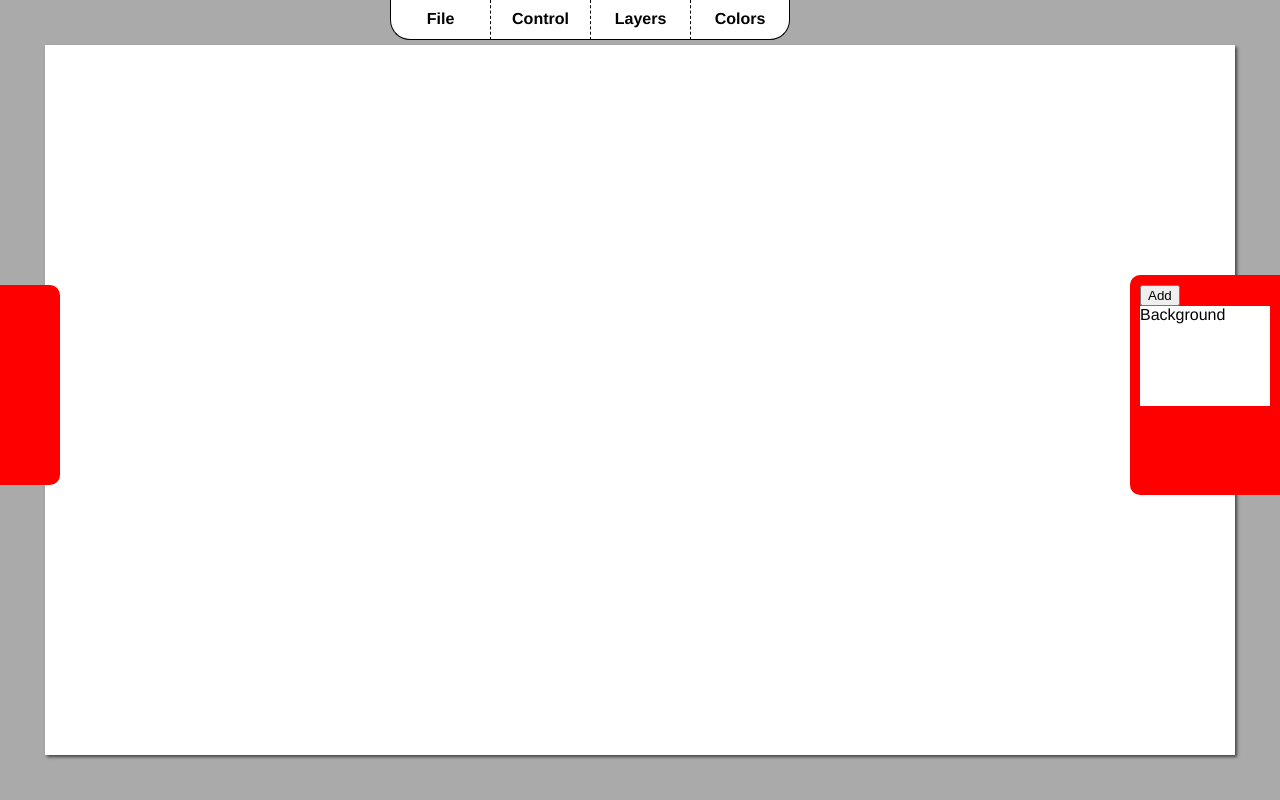
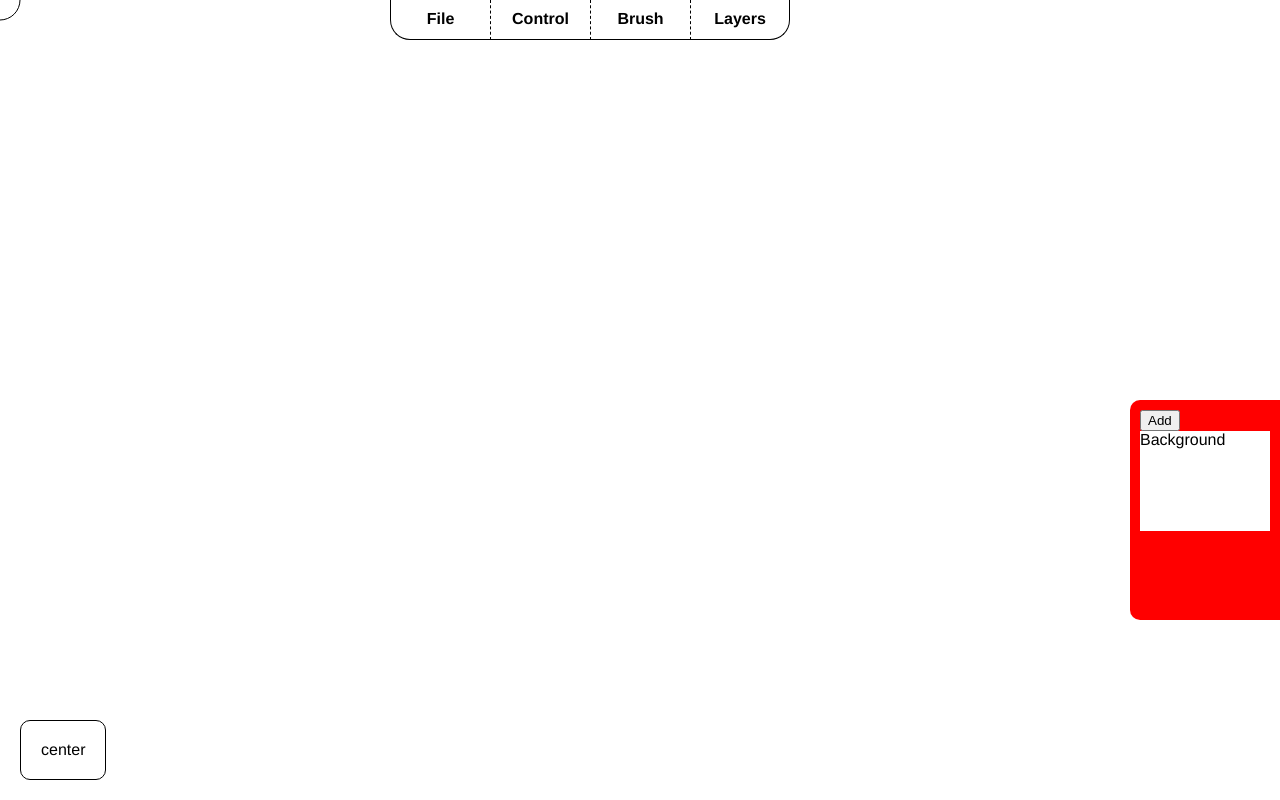
Before and after one commit to plachenko/flipslide_old, a Vue app: page / in a window 1280 px wide. Both pictures are taken after a click on the element "Layers". Built offline with nearby package versions, Linux system fonts and the light colour scheme.

Commit message:
adding basic control functionality

```diff
--- a/src/App.vue
+++ b/src/App.vue
@@ -1,15 +1,15 @@
 <template>
   <div id="app" onresize="resizer()">
     <div id="topContainer">
-      <div class="btn" @click="visible.control = !visible.control">File</div>
+      <div class="btn">File</div>
       <div class="btn" @click="visible.control = !visible.control">Control</div>
-      <div class="btn">Layers</div>
-      <div class="btn" @click="visible.control = !visible.control">Colors</div>
+      <div class="btn" @click="visible.brush = !visible.brush">Brush</div>
+      <div class="btn" @click="visible.layers = !visible.layers">Layers</div>
     </div>
     <FSControl v-show="visible.control" />
 
-    <div class="menu left" ref="left_menu"></div>
-    <div class="menu right" ref="right_menu" id="layer_menu">
+    <div class="menu left" ref="left_menu" v-show="visible.brush"></div>
+    <div class="menu right" ref="right_menu" v-show="visible.layers" id="layer_menu">
       <div class="item_container">
         <draggable
           :list="layers"
@@ -24,7 +24,7 @@
         </draggable>
       </div>
     </div>
-    <div ref="can" :style="{transform: 'rotate('+rotation+'deg'+') scale('+scale+')'}" id="canvas-container">
+    <div ref="can" :style="{transform: 'translate('+translate.x1+'px,'+translate.y1+'px) rotate('+rotation+'deg'+') scale('+scale+')'}" id="canvas-container">
       <!--
       <div class="handle tb" v-for="(i, idx) in 2" :key="idx" :style="{ }"></div>
       <div class="handle rl" style="top: -30px;"></div>
@@ -35,6 +35,7 @@
       <div class="handle corner" style="right: -30px; bottom: -30px;"></div>
       -->
     </div>
+    <div id="control_center" @click="center" v-show="visible.control">center</div>
   </div>
 </template>
 
@@ -55,30 +56,36 @@ export default {
     this.centerCanvas()
 
     window.addEventListener('resize', this.resizeEvt)
+
     this.$eh.$on('set', () => {
+      this.rot = 0
+      this.translate.x2 = -1 * this.translate.x1
+      this.translate.y2 = -1 * this.translate.y1
+
+      this.setScale = this.scale
+    })
+
+    this.$eh.$on('translate', (e)=>{
+      this.translate.x1 = (e.x - this.translate.x2)
+      this.translate.y1 = (e.y - this.translate.y2)
     })
 
     this.$eh.$on('rotater', (e)=>{
-      this.rotation = e
-
+      if((e/360) <= Math.PI*2){
+        this.rotation += (e / 360)
+      }
     })
 
     this.$eh.$on('scaler', (e)=>{
-      this.scale = e
-      /*
       if(e > 1){
-        this.scale += e
-        console.log('zoom in!')
+        this.scale = e + (this.setScale - 1)
+      } else if(e === 1) {
+        this.scale = 1
       } else {
-        this.scale += 1 - e
-        console.log('zoomOut')
+        if(this.scale > .1){
+          this.scale = this.setScale - (1 - e)
+        }
       }
-      /*
-      if(e < 1){
-      } else {
-        this.scale -= e
-      }
-      */
     })
   },
   data() {
@@ -86,8 +93,18 @@ export default {
       canvas_container: null,
       width: 0,
       scale: 1,
+      margin: 0,
+      translate: {
+        x1: 0,
+        y1: 0,
+        x2: 0,
+        y2: 0
+      },
+      setScale: 1,
       visible: {
-        control: false
+        control: true,
+        layers: false,
+        brush: false
       },
       temp_scale: 0,
       rotation: 0,
@@ -109,7 +126,7 @@ export default {
       this.sizeRight()
     },
     sizeRight(){
-      let margin = 30
+      let margin = this.margin
       let _left = this.$refs.left_menu
       let _w = window.innerWidth - margin
       let _h = window.innerHeight - margin
@@ -117,7 +134,7 @@ export default {
       _left.style.top = (_h / 2) - (_left.clientHeight / 2) + "px"
     },
     sizeLeft(){
-      let margin = 30
+      let margin = this.margin
       let _right = this.$refs.right_menu
       let _w = window.innerWidth - margin
       let _h = window.innerHeight - margin
@@ -127,7 +144,7 @@ export default {
     sizeCanvas(){
       let _can = this.canvas_container
 
-      let margin = 90
+      let margin = this.margin
       let _w = window.innerWidth - margin
       let _h = window.innerHeight - margin
 
@@ -146,6 +163,17 @@ export default {
 
       _can.style.left = _w + "px"
       _can.style.top = _h + "px"
+    },
+    center(){
+      this.rotation = 0;
+      this.scale = 1;
+      this.setScale = 1
+      this.translate= {
+        x1: 0,
+        x2: 0,
+        y1: 0,
+        y2: 0
+      };
     }
   }
 }
@@ -271,4 +299,16 @@ height: 100%; width: 20px;
   height: 20px;
 }
 
+#control_center {
+  border-radius: 10px;
+  background-color: #fff;
+  border: 1px solid;
+  position: absolute;
+  bottom: 20px;
+  left: 20px;
+  z-index: 9999;
+  cursor: pointer;
+  padding: 20px;
+}
+
 </style>
--- a/src/components/FSControl.vue
+++ b/src/components/FSControl.vue
@@ -16,7 +16,12 @@ export default {
             context: null,
             mousePos: null,
             points: [],
-            md: false
+            md: false,
+            middle: false,
+            scaler: 0,
+            rotOffset: 60,
+            firstAngle: 0,
+            secondAngle: 0
         }
     },
     mounted(){
@@ -76,7 +81,11 @@ export default {
             let _x = Math.round(e.clientX)
             let _y = Math.round(e.clientY)
 
-            this.md = true
+            if(e.which === 2){
+                this.middle = true
+            } else {
+                this.md = true
+            }
 
             Vue.set(this.points, 0, {x: _x, y: _y})
             Vue.set(this.points, 1, {x: _x, y: _y})
@@ -86,8 +95,24 @@ export default {
             let _x = Math.round(e.clientX)
             let _y = Math.round(e.clientY)
 
-            if(this.md){
+            if(this.md) {
+                if(Math.abs(this.xDiff) < this.rotOffset && Math.abs(this.yDiff) < this.rotOffset){
+                    if(this.points[0].x < this.points[1].x){
+                        this.scaler = 1 - (this.hyp / 50)
+                    }else{
+                        this.scaler = 1 + (this.hyp / 50)
+                    }
+                } else {
+                    this.scaler = 1
+                }
+
                 Vue.set(this.points, 0, {x: _x, y: _y})
+                this.$eh.$emit('scaler', this.scaler)
+            } else if(this.middle) {
+                _x = (Math.round(e.clientX - this.points[0].x))
+                _y = (Math.round(e.clientY - this.points[0].y))
+
+                this.$eh.$emit('translate', {x: _x, y: _y})
             } else {
                 this.context.clearRect(0, 0, window.innerWidth, window.innerHeight)
                 this.mousePos = {x: _x, y: _y}
@@ -97,6 +122,8 @@ export default {
             // Clear the canvas.
             this.points = []
             this.md = false
+            this.middle = false
+            this.$eh.$emit('set')
 
             this.context.clearRect(0,0,this.canvas.width, this.canvas.height)
         },
@@ -120,8 +147,7 @@ export default {
                 this.drawPoints()
                 this.drawText()
 
-                // this.$eh.$emit('rotater', this.soh)
-                // this.$eh.$emit('scaler', this.scaler)
+                // this.$eh.$emit('rotater', this.secondAngle * (90/ Math.PI))
             } else {
                 this.drawMouse()
             }
@@ -171,7 +197,7 @@ export default {
                 _ctx.closePath()
             }
 
-            _ctx.fillText(Math.round(this.hyp), _midX, _midY - 25)
+            // _ctx.fillText(Math.round(this.hyp), _midX, _midY - 25)
             _ctx.fillText(Math.round(this.soh * (180 / Math.PI)), this.points[1].x + 40, this.points[1].y + 20)
         },
         drawPoints() {
@@ -191,10 +217,42 @@ export default {
             let _midX = (this.xDiff / 2) + this.points[0].x
             let _midY = (this.yDiff / 2) + this.points[0].y
             let _ctx = this.context
-            let _sAngle = 0
             let _x = this.points[1].x
             let _y = this.points[1].y
+            let _offset = this.rotOffset
+            let _i = 0
 
+            //Draw InnerCircle
+            if(this.hyp < _offset){
+                _ctx.lineWidth = 1
+                _ctx.strokeStyle = "#000"
+
+                _ctx.beginPath()
+                _ctx.arc(_x, _y, _offset, 0, Math.PI * 2)
+                _ctx.stroke()
+                _ctx.closePath()
+                this.firstAngle = 0
+                this.secondAngle = 0
+            } else {
+                if(!this.firstAngle){
+                    this.firstAngle = -1 * this.soh
+                }
+
+                if(Math.abs(this.secondAngle) <= (Math.PI*2) - this.firstAngle){
+                    this.secondAngle = ((this.xDiff/10) / Math.PI*2)
+                }
+
+                _ctx.lineWidth = 3
+                _ctx.strokeStyle = "#000"
+
+                //Draw InnerCircle
+                _ctx.beginPath()
+                _ctx.arc(_x, _y, _offset, this.firstAngle, this.secondAngle)
+                _ctx.stroke()
+                _ctx.closePath()
+            }
+
+/*
             if(_x < this.points[0].x){
                 // console.log('x is less...')
                 _sAngle = -1 * this.soh
@@ -202,25 +260,20 @@ export default {
                 // console.log('x is more...')
                 _sAngle = -1 * (-1 * this.soh + 1)
             }
+            */
 
-            _ctx.lineWidth = 3
-            _ctx.strokeStyle = "#000"
-
-            //Draw InnerCircle
-            _ctx.beginPath()
-            _ctx.arc(_x, _y, 25, _sAngle, 0)
-            _ctx.stroke()
-            _ctx.closePath()
 
             _ctx.lineWidth = 1
-
+            /*
             //Draw OverCircle
             _ctx.beginPath()
             _ctx.arc(_midX, _midY, (this.hyp / 2), 0, (Math.PI * 2))
             _ctx.stroke()
             _ctx.closePath()
+            */
 
             // Draw Ticks
+            /*
             for(var i = 0; i <= 10; i ++) {
                 _ctx.beginPath()
                 _ctx.moveTo(_midX, _midY)
@@ -228,6 +281,7 @@ export default {
                 _ctx.stroke()
                 _ctx.closePath()
             }
+            */
         },
         drawTicks(type) {
             let _x = 0
@@ -267,9 +321,9 @@ export default {
 
                 if(type === "y"){
                     if(this.points[1].x < this.points[0].x){
-                        _xsize = _size
+                        _xsize = (_size/100)
                     } else {
-                        _xsize = -1*_size
+                        _xsize = 1 - (_size/100)
                     }
 
                     if(this.points[1].y < this.points[0].y){
@@ -304,11 +358,13 @@ export default {
             _ctx.stroke()
             _ctx.closePath()
 
+            /*
             _ctx.beginPath()
             _ctx.moveTo(_midX, _midY)
             _ctx.lineTo(_midX, _midY - 20)
             _ctx.stroke()
             _ctx.closePath()
+            */
         }
     }
 }
```
